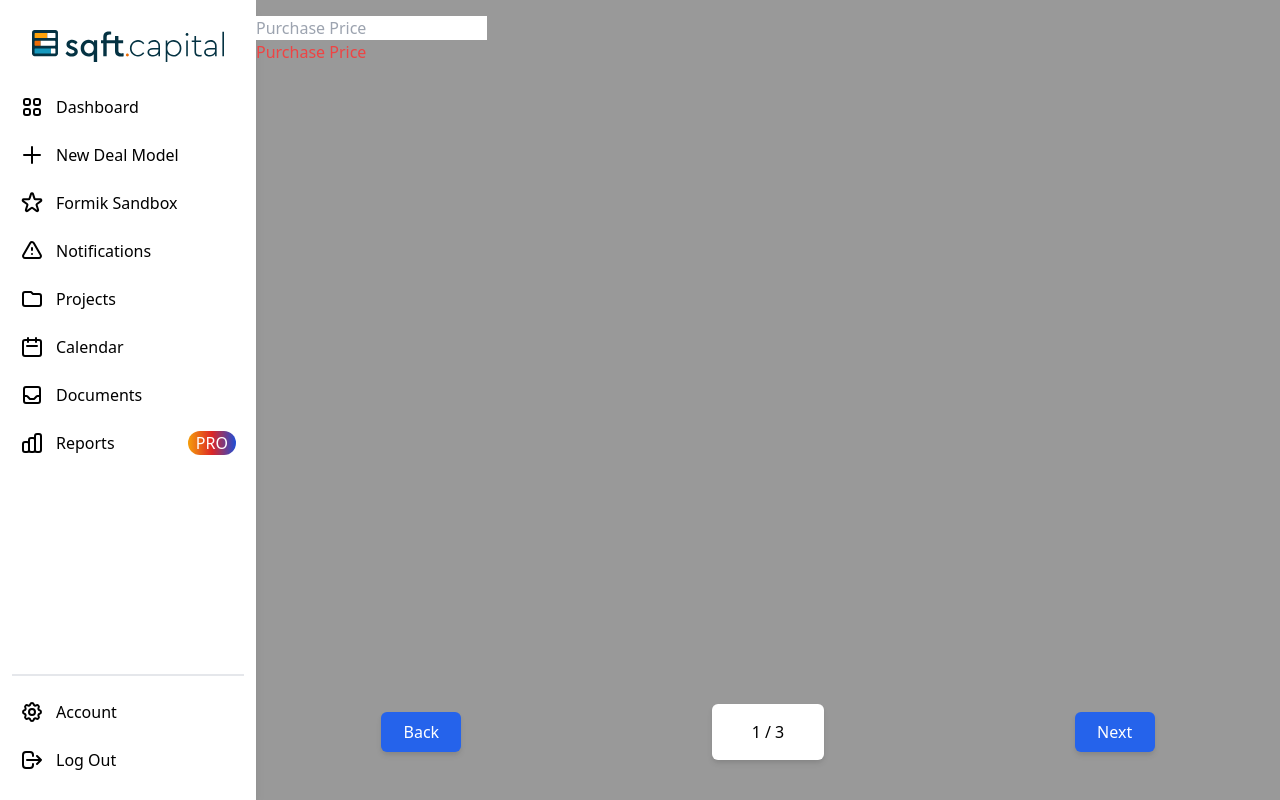
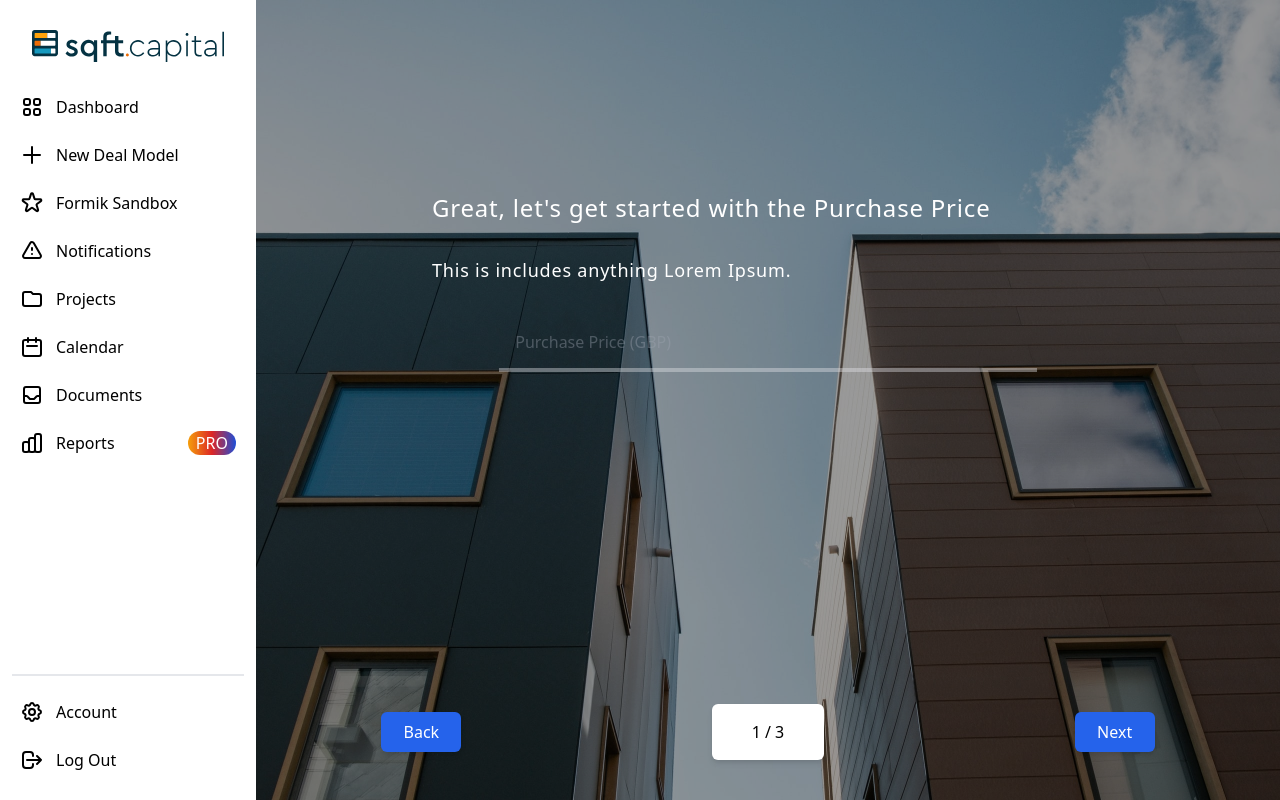
Before and after one commit to dotNATE/react-mock-dash, a React (Create React App) app: page /formik in a window 1280 px wide. Built offline with nearby package versions, Linux system fonts and the light colour scheme.

Commit message:
reconfigured WizardMain, added formik to project and set up basic validation

```diff
--- a/src/Components/Organisms/FormMain/ModelDealStep/index.tsx
+++ b/src/Components/Organisms/FormMain/ModelDealStep/index.tsx
@@ -12,9 +12,7 @@ const ModelDealStep = ({
   if (currentStep !== targetStep) {
     return null;
   }
-  return (
-    <div className="h-full grid grid-cols-8 grid-rows-6 py-4">{children}</div>
-  );
+  return <div className="h-full p-20">{children}</div>;
 };
 
 export default ModelDealStep;
--- /dev/null
+++ b/src/Components/Pages/FormikSandbox/WizardMain/Components/Atoms/NumberInputField/index.tsx
@@ -0,0 +1,38 @@
+type NumberInputFieldProps = {
+  name: string;
+  label: string;
+  value: number | undefined;
+  onChange: any;
+  onBlur: any;
+};
+
+const NumberInputField = ({
+  name,
+  label,
+  value,
+  onChange,
+  onBlur,
+}: NumberInputFieldProps): JSX.Element => {
+  return (
+    <div className="opacity-40 hover:opacity-100 focus-within:opacity-100 relative flex flex-col text-gray-100 font-medium transition duration-300">
+      <input
+        id={name}
+        name={name}
+        type="number"
+        className="peer h-14 bg-transparent border-b-4 p-4 outline-none placeholder-transparent z-50"
+        placeholder={label}
+        onChange={onChange}
+        onBlur={onBlur}
+        value={value}
+      />
+      <label
+        className="absolute -top-3 text-sm pl-4 peer-placeholder-shown:text-base peer-placeholder-shown:text-gray-400 peer-placeholder-shown:font-normal peer-placeholder-shown:top-3.5 transition-all peer-focus:font-medium peer-focus:text-gray-100 peer-focus:-top-3 peer-focus:text-sm"
+        htmlFor={name}
+      >
+        {label}
+      </label>
+    </div>
+  );
+};
+
+export default NumberInputField;
--- /dev/null
+++ b/src/Components/Pages/FormikSandbox/WizardMain/Components/Atoms/TextInputField/index.tsx
@@ -0,0 +1,26 @@
+type TextInputFieldProps = {
+  name: string;
+  label: string;
+};
+
+const TextInputField = ({ name, label }: TextInputFieldProps): JSX.Element => {
+  return (
+    <div className="opacity-40 hover:opacity-100 focus-within:opacity-100 relative flex flex-col text-gray-100 font-medium transition duration-300">
+      <input
+        id={name}
+        name={name}
+        type="text"
+        className="peer h-14 bg-transparent border-b-4 p-4 outline-none placeholder-transparent z-50"
+        placeholder={label}
+      />
+      <label
+        className="absolute -top-3 text-sm peer-placeholder-shown:text-base peer-placeholder-shown:text-gray-400 peer-placeholder-shown:font-normal peer-placeholder-shown:pl-4 peer-placeholder-shown:top-3.5 transition-all"
+        htmlFor={name}
+      >
+        {label}
+      </label>
+    </div>
+  );
+};
+
+export default TextInputField;
--- a/src/Components/Pages/FormikSandbox/WizardMain/index.tsx
+++ b/src/Components/Pages/FormikSandbox/WizardMain/index.tsx
@@ -15,6 +15,18 @@ const WizardMain = ({
 }: WizardMainProps): JSX.Element => {
   const [maxStep, setMaxStep] = useState(1);
 
+  let bgClass = "w-full bg-cover bg-top ";
+
+  if (currentStep === 1) {
+    bgClass += "bg-model-wiz-1";
+  }
+  if (currentStep === 2) {
+    bgClass += "bg-model-wiz-2";
+  }
+  if (currentStep === 3) {
+    bgClass += "bg-model-wiz-3";
+  }
+
   useEffect(() => {
     const countChildren = Children.toArray(children).length;
     setMaxStep(countChildren);
@@ -29,7 +41,7 @@ const WizardMain = ({
   };
 
   return (
-    <div className={`w-full bg-cover bg-top bg-model-wiz-${currentStep}`}>
+    <div className={bgClass}>
       <form
         onSubmit={onSubmit}
         className="h-full bg-black bg-opacity-40 backdrop-filter focus-within:backdrop-blur-sm focus-within:backdrop-grayscale transition duration-700 relative"
--- a/src/Components/Pages/FormikSandbox/index.tsx
+++ b/src/Components/Pages/FormikSandbox/index.tsx
@@ -1,51 +1,81 @@
 import { useState } from "react";
 
-import { Formik } from "formik";
+import { useFormik, FormikErrors } from "formik";
 
 import DashboardLayout from "../../Atoms/DashboardLayout";
 import WizardMain from "./WizardMain";
 import ModelDealStep from "../../Organisms/FormMain/ModelDealStep";
+import NumberInputField from "./WizardMain/Components/Atoms/NumberInputField/index";
+
+type FormValues = {
+  purchasePrice: number | undefined;
+};
 
 const FormikSandbox = (): JSX.Element => {
   const [currentStep, setCurrentStep] = useState(1);
 
-  const handleSubmit = (e: any) => {
+  const validate = (values: FormValues) => {
+    let errors: FormikErrors<FormValues> = {};
+    if (!values.purchasePrice) {
+      errors.purchasePrice = "Required";
+    } else if (values.purchasePrice < 1500000) {
+      errors.purchasePrice = "Must be at least £1.5m";
+    }
+    return errors;
+  };
+
+  const formik = useFormik({
+    initialValues: {
+      purchasePrice: undefined,
+    },
+    validate,
+    onSubmit: (e: any) => {
       e.preventDefault();
-  };
+    },
+  });
 
   return (
     <DashboardLayout>
-      <Formik initialValues={{ company: "" }} onSubmit={handleSubmit}>
       <WizardMain
         currentStep={currentStep}
-          onSubmit={handleSubmit}
+        onSubmit={formik.handleSubmit}
         stepSetter={setCurrentStep}
       >
         <ModelDealStep currentStep={currentStep} targetStep={1}>
-            <div>
-              <input
-                id="purchasePrice"
+          <div className="p-24">
+            <div className="text-white font-medium tracking-wider mb-4">
+              <div className="py-4 text-2xl">
+                <h1>Great, let's get started with the Purchase Price</h1>
+              </div>
+              <div className="py-4 text-lg">
+                <p>This is includes anything Lorem Ipsum.</p>
+              </div>
+            </div>
+            <div className="w-4/5 mx-auto mt-4">
+              <NumberInputField
                 name="purchasePrice"
-                type="text"
-                className="peer"
-                placeholder="Purchase Price"
+                label="Purchase Price (GBP)"
+                onChange={formik.handleChange}
+                onBlur={formik.handleBlur}
+                value={formik.values.purchasePrice}
               />
-              <label
-                htmlFor="purchasePrice"
-                className="peer-placeholder-shown:text-red-500"
-              >
-                Purchase Price
-              </label>
+              {formik.errors.purchasePrice && formik.touched.purchasePrice ? (
+                <div className="text-red-600 font-medium">
+                  {formik.errors.purchasePrice}
+                </div>
+              ) : null}
+            </div>
           </div>
         </ModelDealStep>
+
         <ModelDealStep currentStep={currentStep} targetStep={2}>
           <div>test step 2</div>
         </ModelDealStep>
+
         <ModelDealStep currentStep={currentStep} targetStep={3}>
           <div>test step 3</div>
         </ModelDealStep>
       </WizardMain>
-      </Formik>
     </DashboardLayout>
   );
 };
```
Lines whose indentation alone changed are shown as unchanged.
